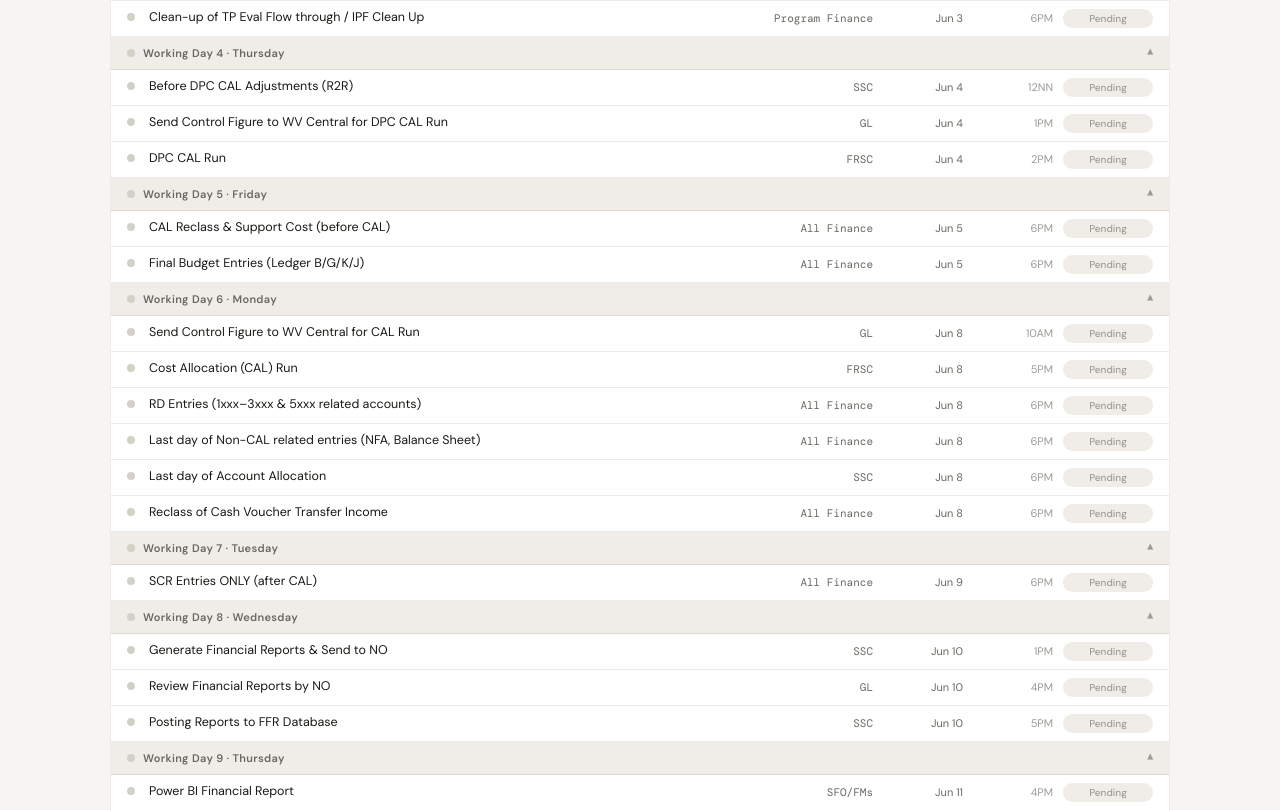
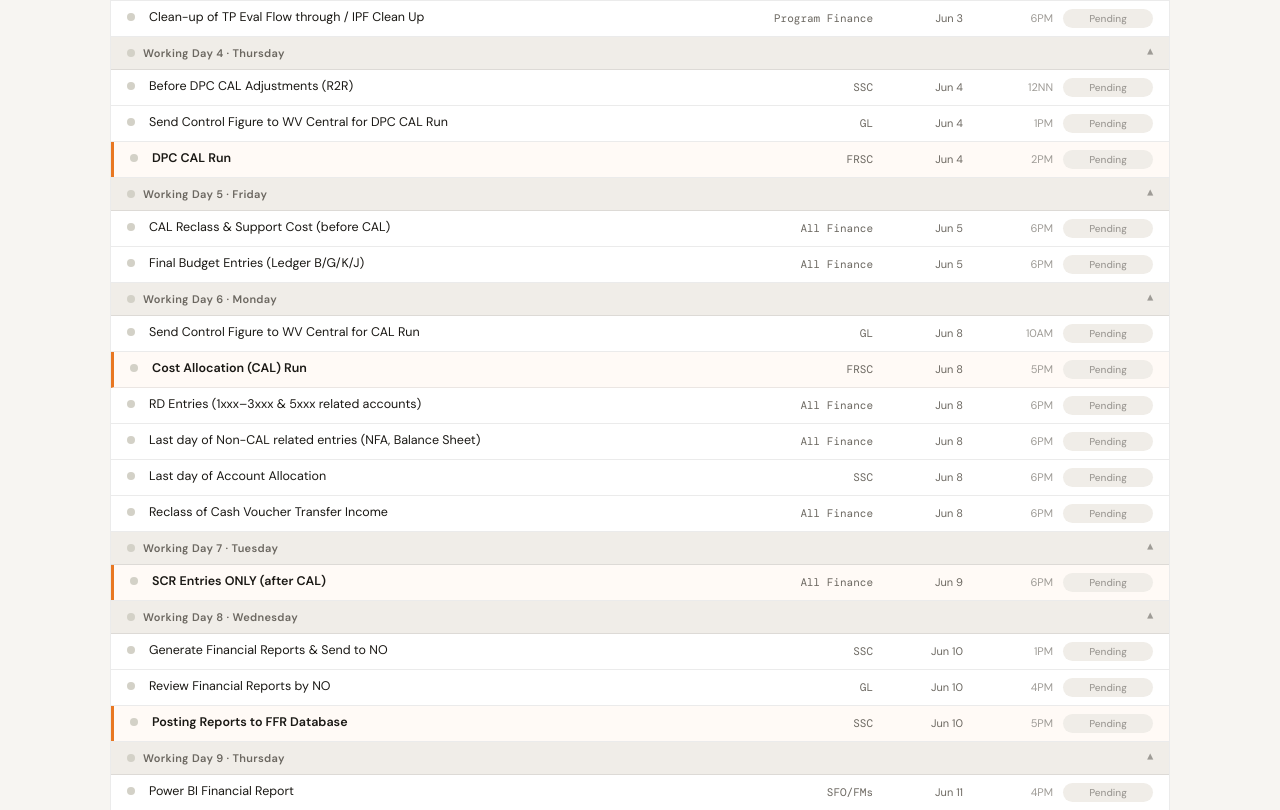
Before and after one commit to WVDFKeydates/P8, a plain HTML site: page WVI_KeyDates_Dashboard_P8.html in a window 1280 px wide. Shown: the part 2686-3496 px from the top of the page. Drawn offline with nearby package versions, Linux system fonts and the light colour scheme.

Commit message:
Add files via upload

```diff
--- a/WVI_KeyDates_Dashboard_P8.html
+++ b/WVI_KeyDates_Dashboard_P8.html
@@ -101,6 +101,9 @@
   .task-row.holiday-row { background: #F5F7FF; }
   .task-row.holiday-row:hover { background: #EEF2FF; }
   .dot-holiday { background: #6366F1; }
+  .task-row.key-task { border-left: 3px solid var(--wvi-orange); background: #FFFAF6; }
+  .task-row.key-task:hover { background: var(--wvi-orange-light); }
+  .task-row.key-task .task-name { font-weight: 600; }
   .footer { margin-top: 2.5rem; text-align: center; font-size: 11px; color: var(--text-tertiary); }
 
   @media (max-width: 700px) {
@@ -446,7 +449,9 @@ function renderTimeline(){
         const label=isHoliday?'Holiday':od?'Overdue':t.status==='Not yet started'?'Pending':t.status;
         const dCls=isHoliday?'dot-holiday':od?'dot-overdue':t.status==='Completed'?'dot-done':t.status==='In progress'?'dot-prog':'dot-pend';
         const dueCls='task-due'+(od&&!isHoliday?' overdue-date':'');
-        const rowCls='task-row'+(isHoliday?' holiday-row':od?' overdue-row':'');
+        const keyTasks=['DPC CAL Run','Cost Allocation (CAL) Run','SCR Entries ONLY (after CAL)','Posting Reports to FFR Database','Finalization of Cover Memo'];
+        const isKey=keyTasks.includes(t.name);
+        const rowCls='task-row'+(isHoliday?' holiday-row':od?' overdue-row':isKey?' key-task':'');
         const commentHtml=t.comment?`<div class="task-comment">💬 ${t.comment}</div>`:'';
         return `<div class="${rowCls}">
           <span class="status-dot ${dCls}"></span>
```
